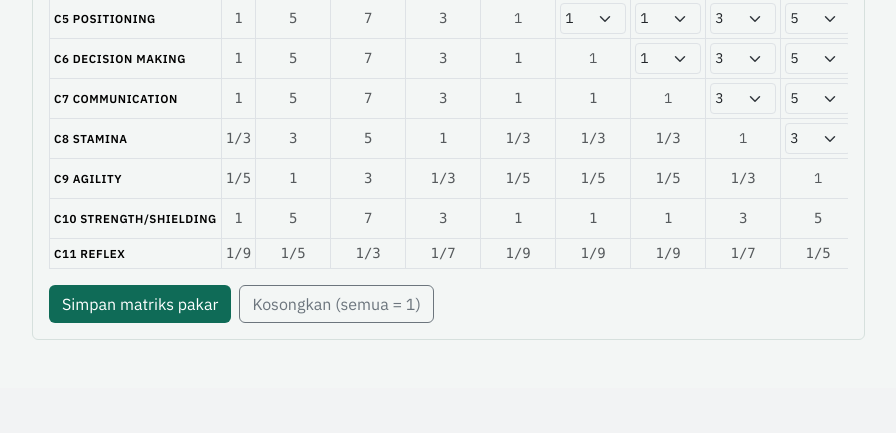
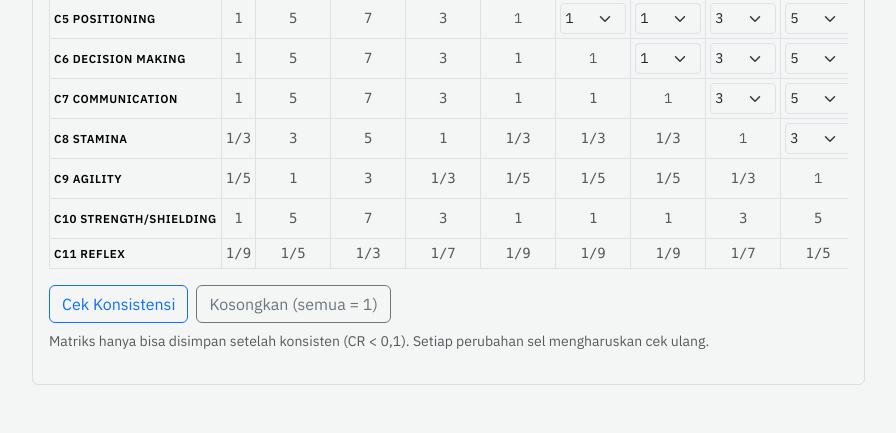
Before and after one commit to napusergi/sppk-futsal, a Flask app: page /ahp/1/matriks in a window 1280 px wide. Shown: the part 738-1171 px from the top of the page, without its empty margins (50-946 px from the left). Before the commit the page ends 1078 px from the top, so only its background shows below. Run offline with Flask 3, Linux system fonts and the light colour scheme; the visitor is signed in with stand-in values (Sample User, id 1); data comes from the database, SQL or seed files in the repository.

Commit message:
Matriks pakar ditolak sampai konsisten: tombol Cek Konsistensi -> SIMPAN dengan alasan & petunjuk
Server menolak CR >= 0,1 tanpa menyimpan (bobot lama tetap), menampilkan pasangan paling bertentangan beserta nilai saran Saaty; sel ditandai; perubahan sel mengharuskan cek ulang. Panduan & README diperbarui.

Co-Authored-By: Claude Opus 5.5 <noreply@anthropic.com>

```diff
--- a/app.py
+++ b/app.py
@@ -629,21 +629,27 @@ def ahp_matrix(pos):
             abort(400)
         n = len(criteria)
         m = [[1.0] * n for _ in range(n)]
-        db.execute("DELETE FROM pairwise WHERE position=?", (pos,))
         for i in range(n):
             for j in range(i + 1, n):
                 v = sppk.parse_saaty(request.form.get(f"a_{i}_{j}", "1"))
                 m[i][j], m[j][i] = v, 1 / v
-                db.execute("INSERT INTO pairwise VALUES(?,?,?,?)", (pos, criteria[i]["id"], criteria[j]["id"], v))
+        a = sppk.ahp(profiles[pos], m)
+        if not a["consistent"]:
+            # ditolak sampai konsisten: tidak ada yang tersimpan, bobot lama tetap dipakai
+            log("input", f"Matriks pakar {POSITIONS[pos]} ditolak: CR={a['cr']:.4f} ≥ 0,1")
+            flash(f"Belum disimpan: CR = {a['cr']:.4f} ≥ 0,1 (penilaian belum konsisten). "
+                  "Perbaiki pasangan pada petunjuk di bawah, lalu cek ulang.", "danger")
+            hints = sppk.inconsistency_hints([c["name"] for c in criteria], m, a["weights"])
+            return render_template("ahp_matrix.html", pos=pos, criteria=criteria, a=a, mode_info=ahp_mode_info(pos),
+                                   saaty=sppk.SAATY, RI=sppk.RI, hints=hints)
+        db.execute("DELETE FROM pairwise WHERE position=?", (pos,))
+        for i in range(n):
+            for j in range(i + 1, n):
+                db.execute("INSERT INTO pairwise VALUES(?,?,?,?)", (pos, criteria[i]["id"], criteria[j]["id"], m[i][j]))
         db.execute("INSERT OR REPLACE INTO ahp_mode VALUES(?, 'manual', ?, CURRENT_TIMESTAMP)", (pos, user))
         db.commit()
-        a = sppk.ahp(profiles[pos], m)
         log("input", f"Simpan matriks kepentingan pakar {POSITIONS[pos]} (CR={a['cr']:.4f}); bobot & konsistensi dihitung ulang")
-        if a["consistent"]:
-            flash(f"Matriks {POSITIONS[pos]} disimpan. CR = {a['cr']:.4f} (konsisten).", "success")
-        else:
-            flash(f"Matriks {POSITIONS[pos]} disimpan, tetapi CR = {a['cr']:.4f} ≥ 0,1 (tidak konsisten). "
-                  "Tinjau kembali perbandingan yang saling bertentangan.", "warning")
+        flash(f"Matriks {POSITIONS[pos]} disimpan. CR = {a['cr']:.4f} (konsisten); bobot baru dipakai untuk semua perhitungan.", "success")
         return redirect(url_for("ahp_view", pos=pos))
     a = sppk.ahp_pos(profiles, pos)
     return render_template("ahp_matrix.html", pos=pos, criteria=criteria, a=a, mode_info=ahp_mode_info(pos),
--- a/sppk.py
+++ b/sppk.py
@@ -73,6 +73,26 @@ def ahp(scores, matrix=None):
     cr = ci / ri if ri else 0
     return {"manual": manual, "matrix": m, "col_sum": col_sum, "normalized": norm, "weights": w, "aw": aw, "ratio": ratio, "n": n,
             "lambda_max": lam, "ci": ci, "ri": ri, "cr": cr, "consistent": cr < 0.1}
+
+
+def inconsistency_hints(names, matrix, weights, top=5):
+    """Petunjuk perbaikan matriks tidak konsisten.
+
+    Untuk setiap pasangan (i<j), bobot hasil penilaian lain menyiratkan aᵢⱼ ≈ wᵢ/wⱼ. Pasangan dengan
+    selisih log terbesar antara nilai pakar dan nilai tersirat adalah yang paling bertentangan; sarannya
+    = nilai skala Saaty terdekat dengan wᵢ/wⱼ (hanya petunjuk, pakar tetap yang memutuskan).
+    """
+    out = []
+    n = len(matrix)
+    for i in range(n):
+        for j in range(i + 1, n):
+            implied = weights[i] / weights[j]
+            err = abs(math.log(matrix[i][j]) - math.log(implied))
+            sug = min(SAATY, key=lambda s: abs(math.log(s) - math.log(implied)))
+            out.append({"i": i, "j": j, "a": names[i], "b": names[j], "current": matrix[i][j],
+                        "implied": implied, "suggest": sug, "err": err})
+    out.sort(key=lambda h: h["err"], reverse=True)
+    return [h for h in out[:top] if abs(h["suggest"] - h["current"]) > 1e-9]
 
 
 def topsis(matrix, weights):
--- a/templates/ahp_matrix.html
+++ b/templates/ahp_matrix.html
@@ -13,7 +13,7 @@
 
 <div class="row g-3">
  <div class="col-xl-9">
-  <form method="post" class="card"><div class="card-body">
+  <form method="post" class="card" id="mxForm"><div class="card-body">
    <input type="hidden" name="action" value="save">
    <div class="note mb-3">
     <p class="mb-2">Untuk setiap sel, jawab: <b>seberapa penting kriteria baris dibanding kriteria kolom</b> untuk posisi {{ POSITIONS[pos] }}?
@@ -43,8 +43,17 @@
      {% endfor %}</tr>{% endfor %}
    </table></div>
    <div class="d-flex flex-wrap gap-2">
-    <button class="btn btn-court">Simpan matriks pakar</button>
+    <button class="btn btn-outline-primary" type="button" id="actionBtn" data-state="check">Cek Konsistensi</button>
     <button class="btn btn-outline-secondary" type="button" id="fillOne">Kosongkan (semua = 1)</button>
+   </div>
+   <p class="small text-muted mt-2 mb-0">Matriks hanya bisa disimpan setelah konsisten (CR &lt; 0,1). Setiap perubahan sel mengharuskan cek ulang.</p>
+   <div id="checkMsg" class="mt-3" aria-live="polite">
+   {% if hints is defined and hints %}
+    <div class="alert alert-danger mb-0"><b>Belum konsisten: CR = {{ a.cr|f(4) }} ≥ 0,1.</b> Pasangan yang paling bertentangan dengan penilaian lainnya:
+     <table class="table table-sm mt-2 mb-0 bg-white"><thead><tr><th>Pasangan</th><th class="num">Nilai sekarang</th><th class="num">Saran</th><th>Alasan</th></tr></thead>
+     {% for h in hints %}<tr><td>C{{ h.i + 1 }} {{ h.a }} vs C{{ h.j + 1 }} {{ h.b }}</td><td class="num">{{ fr(h.current) }}</td><td class="num"><b>{{ fr(h.suggest) }}</b></td>
+      <td class="small">Penilaian lain menyiratkan {{ h.a }} ≈ {{ h.implied|f(2) }} × {{ h.b }}</td></tr>{% endfor %}</table></div>
+   {% endif %}
    </div>
   </div></form>
  </div>
@@ -82,5 +91,44 @@ function setAll(f){sel.forEach(s=>{const t=f(s);let best=0,d=1e9;[...s.options].
 sel.forEach(s=>s.addEventListener("change",recalc));
 document.getElementById("fillOne").onclick=()=>setAll(()=>1);
 recalc();
+function calc(){
+  const m=[...Array(N)].map(()=>Array(N).fill(1));
+  sel.forEach(s=>{const i=+s.dataset.i,j=+s.dataset.j,v=val(s);m[i][j]=v;m[j][i]=1/v});
+  const cs=[...Array(N)].map((_,j)=>m.reduce((t,r)=>t+r[j],0));
+  const w=m.map(r=>r.reduce((t,v,j)=>t+v/cs[j],0)/N);
+  const lam=m.reduce((t,r,i)=>t+r.reduce((u,v,j)=>u+v*w[j],0)/w[i],0)/N;
+  const ci=(lam-N)/(N-1),ri=RI[N]||1.59;
+  return {m,w,cr:ri?ci/ri:0};
+}
+const SAATY=[9,8,7,6,5,4,3,2,1,1/2,1/3,1/4,1/5,1/6,1/7,1/8,1/9];
+const btn=document.getElementById("actionBtn"),msg=document.getElementById("checkMsg"),form=document.getElementById("mxForm");
+function clearMarks(){sel.forEach(s=>{s.style.background="";s.style.borderColor="";s.parentElement.style.background=""})}
+function resetBtn(){btn.dataset.state="check";btn.textContent="Cek Konsistensi";btn.className="btn btn-outline-primary";msg.innerHTML="";clearMarks()}
+function hints(r){
+  const out=[];
+  sel.forEach(s=>{const i=+s.dataset.i,j=+s.dataset.j,imp=r.w[i]/r.w[j],cur=r.m[i][j];
+    const sug=SAATY.reduce((b,x)=>Math.abs(Math.log(x)-Math.log(imp))<Math.abs(Math.log(b)-Math.log(imp))?x:b,1);
+    out.push({s,i,j,imp,cur,sug,err:Math.abs(Math.log(cur)-Math.log(imp))})});
+  return out.sort((a,b)=>b.err-a.err).slice(0,5).filter(h=>Math.abs(h.sug-h.cur)>1e-9);
+}
+btn.addEventListener("click",()=>{
+  if(btn.dataset.state==="save"){form.requestSubmit();return}
+  const r=calc();clearMarks();
+  if(r.cr<0.1){
+    btn.dataset.state="save";btn.textContent="SIMPAN";btn.className="btn btn-court";
+    msg.innerHTML=`<div class="alert alert-success mb-0"><b>Konsisten: CR = ${r.cr.toFixed(4)} &lt; 0,1.</b> Klik <b>SIMPAN</b> untuk menyimpan matriks; bobot dan semua perhitungan akan memakai matriks ini.</div>`;
+  }else{
+    const hs=hints(r);
+    hs.forEach(h=>{h.s.style.borderColor="#b83a2e";h.s.parentElement.style.background="#fde2df"});
+    msg.innerHTML=`<div class="alert alert-danger mb-0"><b>Belum konsisten: CR = ${r.cr.toFixed(4)} &ge; 0,1.</b> Bobot belum dapat dipakai, jadi matriks belum bisa disimpan. `+
+      `Pasangan yang paling bertentangan dengan penilaian lainnya (ditandai merah di matriks):`+
+      `<table class="table table-sm mt-2 mb-2 bg-white"><thead><tr><th>Pasangan</th><th class="num">Nilai sekarang</th><th class="num">Saran</th><th>Alasan</th></tr></thead>`+
+      hs.map(h=>`<tr><td>C${h.i+1} ${NAMES[h.i]} vs C${h.j+1} ${NAMES[h.j]}</td><td class="num">${fr(h.cur)}</td><td class="num"><b>${fr(h.sug)}</b></td>`+
+        `<td class="small">Penilaian lain menyiratkan ${NAMES[h.i]} &asymp; ${h.imp.toFixed(2)} &times; ${NAMES[h.j]}</td></tr>`).join("")+
+      `</table>Saran hanya petunjuk: ubah pasangan yang menurut Anda keliru, lalu klik <b>Cek Konsistensi</b> lagi.</div>`;
+  }
+});
+sel.forEach(s=>s.addEventListener("change",resetBtn));
+document.getElementById("fillOne").addEventListener("click",resetBtn);
 </script>
 {% endblock %}
```
Also changed, not shown: templates/panduan.html (+4 -3 lines), README.md.
